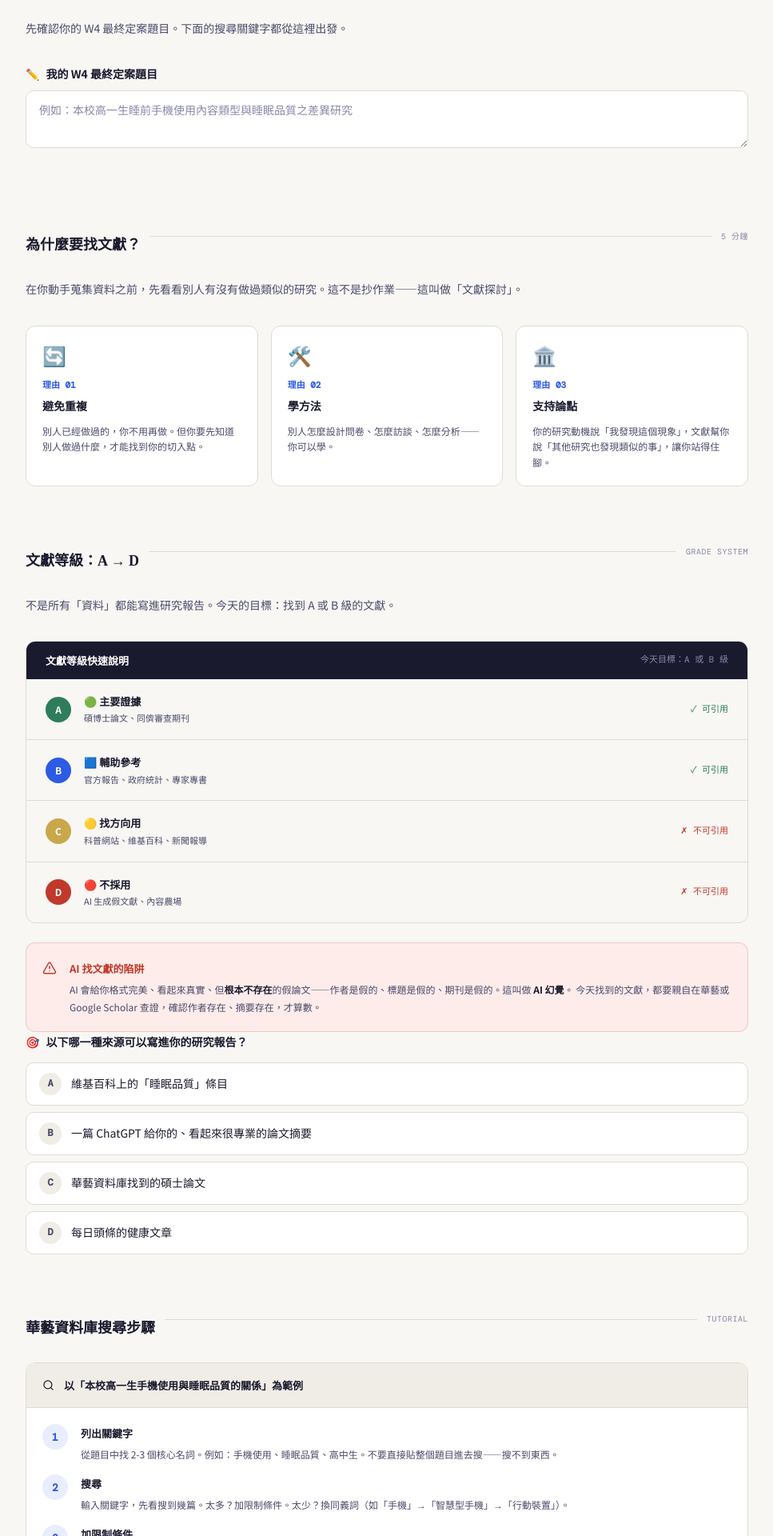
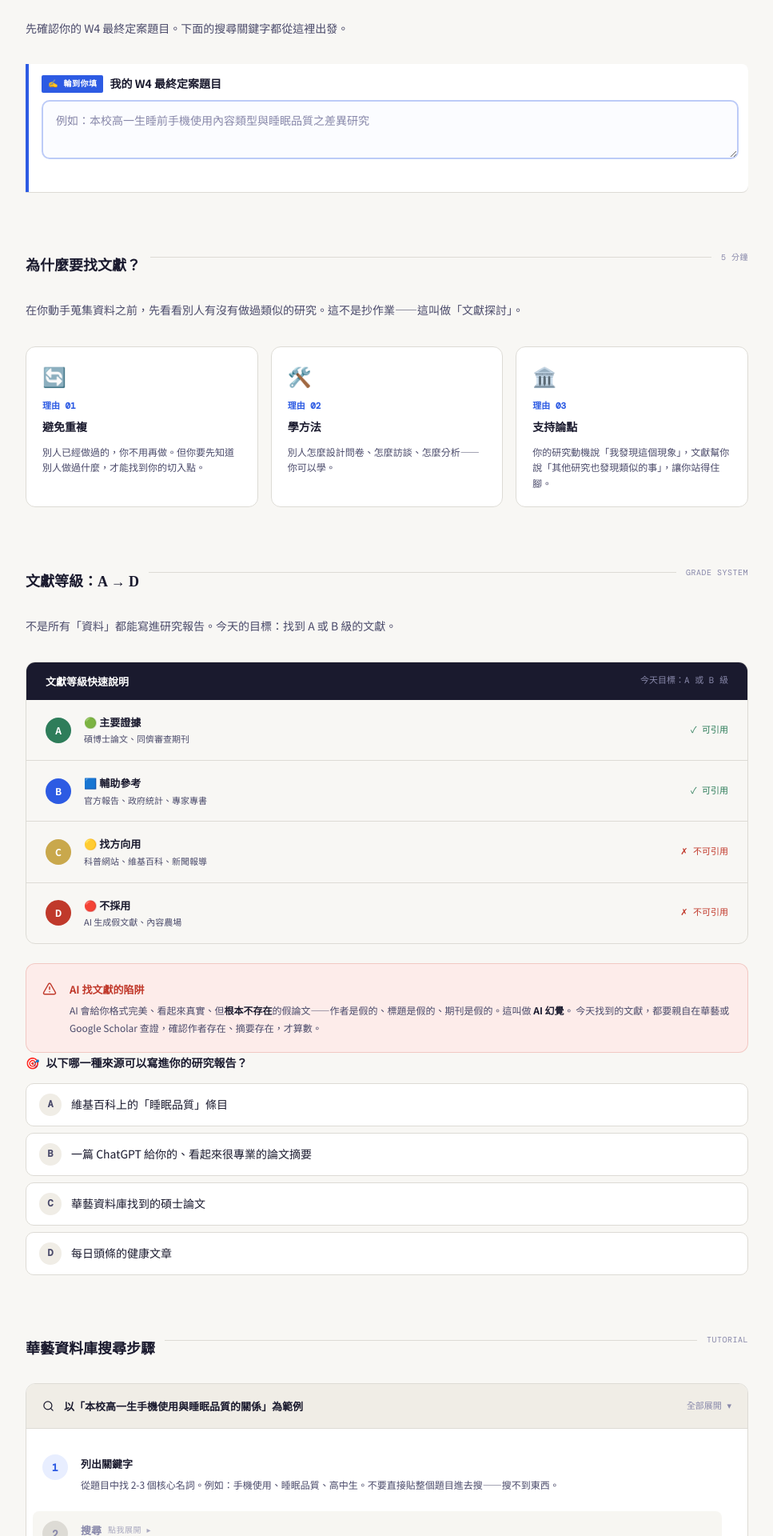
Before and after one commit to Ivanchen114/research-navigator, a React (Vite) app: page /w5 in a window 1280 px wide. Shown: the part 1160-3080 px from the top of the page at 80% size, without its empty margins (276-1243 px from the left). Built offline with nearby package versions, Linux system fonts and the light colour scheme.

Commit message:
更新: 2026-04-19 01:22

```diff
--- a/src/components/ui/ThinkRecord.jsx
+++ b/src/components/ui/ThinkRecord.jsx
@@ -37,13 +37,12 @@ export default function ThinkRecord({
   const [status, setStatus] = useState('idle'); // idle | typing | saved | restored
   const timerRef = useRef(null);
 
-  // 初始載入已存內容
+  // 載入對應 dataKey 的內容——**必須**在 dataKey 切換時重置，否則 React 重用 instance（例如 StepEngine 切 tab）會讓舊內容污染新格子
   useEffect(() => {
     const records = readRecords();
-    if (records[dataKey]) {
-      setValue(records[dataKey]);
-      setStatus('restored');
-    }
+    const stored = records[dataKey];
+    setValue(stored || '');
+    setStatus(stored ? 'restored' : 'idle');
   }, [dataKey]);
 
   const handleChange = useCallback((e) => {
@@ -81,34 +80,44 @@ export default function ThinkRecord({
   };
 
   return (
-    <div className={`think-record-wrap ${className}`}>
+    <div className={`think-record-wrap border-l-4 border-[var(--accent)] bg-white pl-4 pr-3 py-3 rounded-r-[8px] shadow-[0_1px_0_var(--border)] ${className}`}>
+      {/* 「要你填」徽章——一眼辨識這格是輸入框 */}
+      <div className="flex items-center gap-2 mb-2 flex-wrap">
+        <span className="inline-flex items-center gap-1 text-[10px] font-mono font-bold bg-[var(--accent)] text-white px-2 py-0.5 rounded-[2px] tracking-wider">
+          ✍️ 輪到你填
+        </span>
         {prompt && (
-        <div className="flex items-start gap-2 mb-2">
-          <span className="text-[14px]">✏️</span>
-          <p className="text-[14px] font-bold text-[var(--ink)] leading-relaxed">{prompt}</p>
+          <p className="text-[14px] font-bold text-[var(--ink)] leading-relaxed m-0">{prompt}</p>
+        )}
       </div>
-      )}
 
       {scaffold && scaffold.length > 0 && (
-        <div className="flex flex-wrap gap-1.5 mb-2">
+        <div className="mb-2">
+          <div className="text-[10px] font-mono text-[var(--ink-light)] uppercase tracking-[0.1em] mb-1">
+            💡 提示句型（參考用，不是要按的按鈕）
+          </div>
+          <div className="flex flex-wrap gap-1.5">
             {scaffold.map((hint, i) => (
               <span
                 key={i}
-              className="inline-block text-[11px] px-2.5 py-1 rounded-full bg-[var(--accent-light)] text-[var(--accent)] border border-[var(--accent)]/15 font-mono cursor-default"
+                className="inline-block text-[11px] px-2.5 py-1 rounded-full bg-[var(--paper-warm)] text-[var(--ink-light)] border border-dashed border-[var(--border)] font-mono cursor-default italic"
               >
                 {hint}
               </span>
             ))}
           </div>
+        </div>
       )}
 
       <textarea
+        name={dataKey}
+        autoComplete="off"
         value={value}
         onChange={handleChange}
         onBlur={handleBlur}
         placeholder={placeholder}
         rows={rows}
-        className="w-full px-4 py-3 rounded-[var(--radius-unified)] border border-[var(--border)] bg-white text-[14px] leading-relaxed text-[var(--ink)] placeholder:text-[var(--ink-light)] focus:outline-none focus:border-[var(--accent)] focus:ring-2 focus:ring-[var(--accent)]/15 transition-all resize-y"
+        className="w-full px-4 py-3 rounded-[var(--radius-unified)] border-2 border-[var(--accent)]/30 bg-[var(--accent-light)]/20 text-[14px] leading-relaxed text-[var(--ink)] placeholder:text-[var(--ink-light)] focus:outline-none focus:border-[var(--accent)] focus:bg-white focus:ring-2 focus:ring-[var(--accent)]/15 transition-all resize-y"
       />
 
       <div className={`text-[11px] font-mono mt-1.5 h-4 transition-colors ${statusColor[status]}`}>
--- a/src/pages/W50Page.jsx
+++ b/src/pages/W50Page.jsx
@@ -68,6 +68,85 @@ const EVIDENCE_CARDS = [
         desc: '全國多所學校開始限制學生上課使用手機，休息時間也有 63% 禁用。老師們普遍支持，期望恢復純粹的學習環境。但面對 AI 與數位時代，也有教師持保留態度。',
     },
 ];
+
+const HUAYI_STEPS = [
+    { n: '1', t: '列出關鍵字', d: '從題目中找 2-3 個核心名詞。例如：手機使用、睡眠品質、高中生。不要直接貼整個題目進去搜——搜不到東西。' },
+    { n: '2', t: '搜尋', d: '輸入關鍵字，先看搜到幾篇。太多？加限制條件。太少？換同義詞（如「手機」→「智慧型手機」→「行動裝置」）。' },
+    { n: '3', t: '加限制條件', d: '地區選台灣、時間選近五年、文件類型選碩博士論文。太舊的研究可能過時，碩博士論文有完整方法可參考。' },
+    { n: '4', t: '看標題 → 摘要 → 全文', d: '先看標題確認相關，再看摘要最後一段「本研究發現…」，確認跟你的題目有交集，再下載全文。' },
+];
+
+/* 華藝教學——漸進式揭露：預設第 1 步展開，其餘灰階待點擊 */
+function HuayiSearchTutorial() {
+    const [revealed, setRevealed] = useState(() => new Set([0]));
+    const toggle = (i) => {
+        setRevealed(prev => {
+            const next = new Set(prev);
+            if (next.has(i)) next.delete(i);
+            else next.add(i);
+            return next;
+        });
+    };
+    const revealAll = () => setRevealed(new Set(HUAYI_STEPS.map((_, i) => i)));
+
+    return (
+        <div className="border border-[var(--border)] rounded-xl overflow-hidden bg-white">
+            <div className="p-4 px-5 bg-[var(--paper-warm)] border-b border-[var(--border)] flex items-center gap-3 flex-wrap">
+                <Search size={15} className="text-[var(--ink)]" />
+                <span className="font-bold text-[13px] text-[var(--ink)]">以「本校高一生手機使用與睡眠品質的關係」為範例</span>
+                <button
+                    type="button"
+                    onClick={revealAll}
+                    className="ml-auto text-[11px] font-mono text-[var(--ink-light)] hover:text-[var(--accent)] underline-offset-2 hover:underline transition-colors"
+                >
+                    全部展開 ▾
+                </button>
+            </div>
+            <div className="p-5 space-y-3">
+                {HUAYI_STEPS.map((step, i) => {
+                    const isOpen = revealed.has(i);
+                    return (
+                        <button
+                            type="button"
+                            key={step.n}
+                            onClick={() => toggle(i)}
+                            className={`w-full flex gap-4 text-left rounded-[8px] px-3 py-3 -mx-3 transition-all ${
+                                isOpen
+                                    ? 'bg-transparent'
+                                    : 'bg-[var(--paper-warm)]/50 hover:bg-[var(--accent-light)]/40 cursor-pointer'
+                            }`}
+                        >
+                            <div className={`w-8 h-8 rounded-full flex items-center justify-center font-mono font-bold text-[13px] flex-shrink-0 transition-all ${
+                                isOpen
+                                    ? 'bg-[var(--accent-light)] text-[var(--accent)]'
+                                    : 'bg-[var(--border)] text-[var(--ink-light)]'
+                            }`}>
+                                {step.n}
+                            </div>
+                            <div className="flex-1 min-w-0">
+                                <div className={`flex items-center gap-2 font-bold text-[13px] mb-1 transition-colors ${
+                                    isOpen ? 'text-[var(--ink)]' : 'text-[var(--ink-light)]'
+                                }`}>
+                                    <span>{step.t}</span>
+                                    {!isOpen && (
+                                        <span className="text-[10px] font-mono font-normal text-[var(--ink-light)]/70 tracking-wider">
+                                            點我展開 ▸
+                                        </span>
+                                    )}
+                                </div>
+                                {isOpen && (
+                                    <div className="text-[12px] text-[var(--ink-mid)] leading-relaxed">
+                                        {step.d}
+                                    </div>
+                                )}
+                            </div>
+                        </button>
+                    );
+                })}
+            </div>
+        </div>
+    );
+}
 
 const APA_FORMATS = [
     { type: '碩博士論文', template: '作者（出版年）。篇名。學校研究所所名：碩（博）士論文。', example: '鄒慧英（1989）。高中男女分校與其學校性別角色、成就動機之關係。國立高雄師範大學教育研究所：碩士論文。' },
@@ -243,28 +322,7 @@ export const W50Page = () => {
                     <div>
                         <div className="section-head"><h2>華藝資料庫搜尋步驟</h2><div className="line"></div><span className="mono">TUTORIAL</span></div>
 
-                        <div className="border border-[var(--border)] rounded-xl overflow-hidden bg-white">
-                            <div className="p-4 px-5 bg-[var(--paper-warm)] border-b border-[var(--border)] flex items-center gap-3">
-                                <Search size={15} className="text-[var(--ink)]" />
-                                <span className="font-bold text-[13px] text-[var(--ink)]">以「本校高一生手機使用與睡眠品質的關係」為範例</span>
-                            </div>
-                            <div className="p-5 space-y-4">
-                                {[
-                                    { n: '1', t: '列出關鍵字', d: '從題目中找 2-3 個核心名詞。例如：手機使用、睡眠品質、高中生。不要直接貼整個題目進去搜——搜不到東西。' },
-                                    { n: '2', t: '搜尋', d: '輸入關鍵字，先看搜到幾篇。太多？加限制條件。太少？換同義詞（如「手機」→「智慧型手機」→「行動裝置」）。' },
-                                    { n: '3', t: '加限制條件', d: '地區選台灣、時間選近五年、文件類型選碩博士論文。太舊的研究可能過時，碩博士論文有完整方法可參考。' },
-                                    { n: '4', t: '看標題 → 摘要 → 全文', d: '先看標題確認相關，再看摘要最後一段「本研究發現…」，確認跟你的題目有交集，再下載全文。' },
-                                ].map(step => (
-                                    <div className="flex gap-4" key={step.n}>
-                                        <div className="w-8 h-8 rounded-full bg-[var(--accent-light)] text-[var(--accent)] flex items-center justify-center font-mono font-bold text-[13px] flex-shrink-0">{step.n}</div>
-                                        <div>
-                                            <div className="font-bold text-[13px] text-[var(--ink)] mb-1">{step.t}</div>
-                                            <div className="text-[12px] text-[var(--ink-mid)] leading-relaxed">{step.d}</div>
-                                        </div>
-                                    </div>
-                                ))}
-                            </div>
-                        </div>
+                        <HuayiSearchTutorial />
                     </div>
                 </div>
             ),
@@ -546,20 +604,6 @@ export const W50Page = () => {
                         choices={choiceResults}
                     />
 
-                    {/* 遊戲彩蛋 */}
-                    <div className="bg-[var(--ink)] border-l-4 border-[var(--danger)] p-6 rounded-r-lg text-white shadow-xl">
-                        <h3 className="text-lg font-bold mb-2 flex items-center gap-2">
-                            <ShieldAlert className="text-[var(--danger)]" size={20} />
-                            R.I.B. 單元挑戰：行動代號獵狐
-                        </h3>
-                        <p className="text-[var(--ink-light)] text-sm mb-4">
-                            追蹤研究文獻來源的能力——你能辨認哪些引用是真實可查的、哪些是偽造的嗎？
-                        </p>
-                        <Link to="/game/citation-detective" className="inline-flex items-center gap-2 bg-[var(--danger)] text-white px-4 py-2 rounded font-bold text-sm hover:opacity-90 transition-colors">
-                            進入獵狐 <ArrowRight size={14} />
-                        </Link>
-                    </div>
-
                     {/* 下週預告 */}
                     <div className="next-week-preview">
                         <div className="next-week-header">
```
Also changed, not shown: src/pages/TeamFormation.jsx (+0 -14 lines), src/pages/W14Page.jsx (+15 -0 lines), src/pages/W15Page.jsx (+17 -0 lines). Lines whose indentation alone changed are shown as unchanged.
